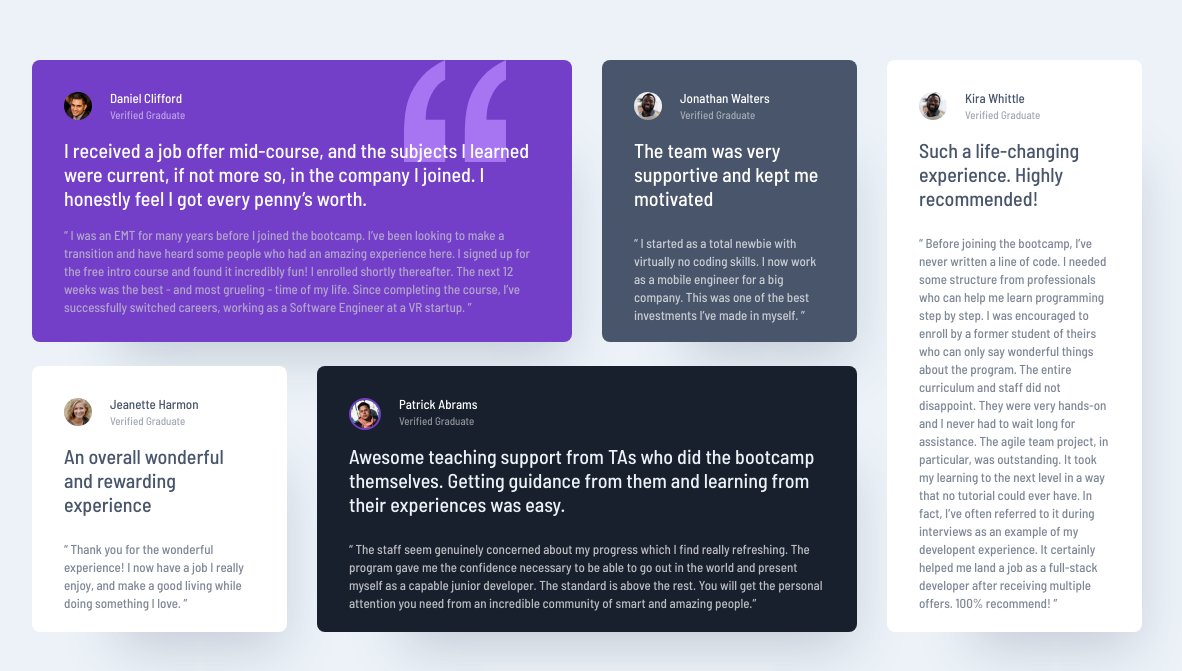
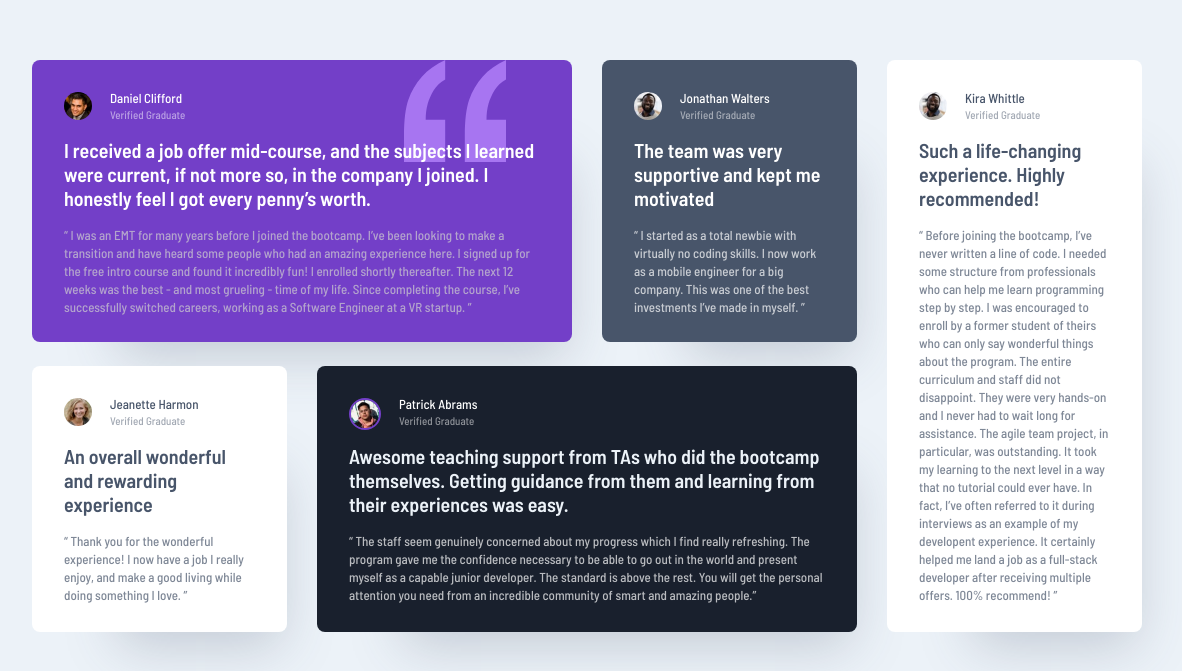
Before and after one commit to smhnfreelancer/frontendmentor, a plain HTML site: page frontendmentor/testimonials-grid-section-main/index.html in a window 1536 px wide. Shown: the part 113-784 px from the top of the page, without its empty margins (181-1363 px from the left). Drawn offline with Linux system fonts and the light colour scheme.

Commit message:
tweaking margin - fixing font-weight

```diff
--- a/frontendmentor/testimonials-grid-section-main/styles/style.css
+++ b/frontendmentor/testimonials-grid-section-main/styles/style.css
@@ -174,8 +174,8 @@ main {
   }
   .card__heading {
     font-size: 20px;
-    font-weight: 600px;
-    margin-bottom: 24px;
+    font-weight: 600;
+    margin-bottom: 16px;
   }
 }
 
```
